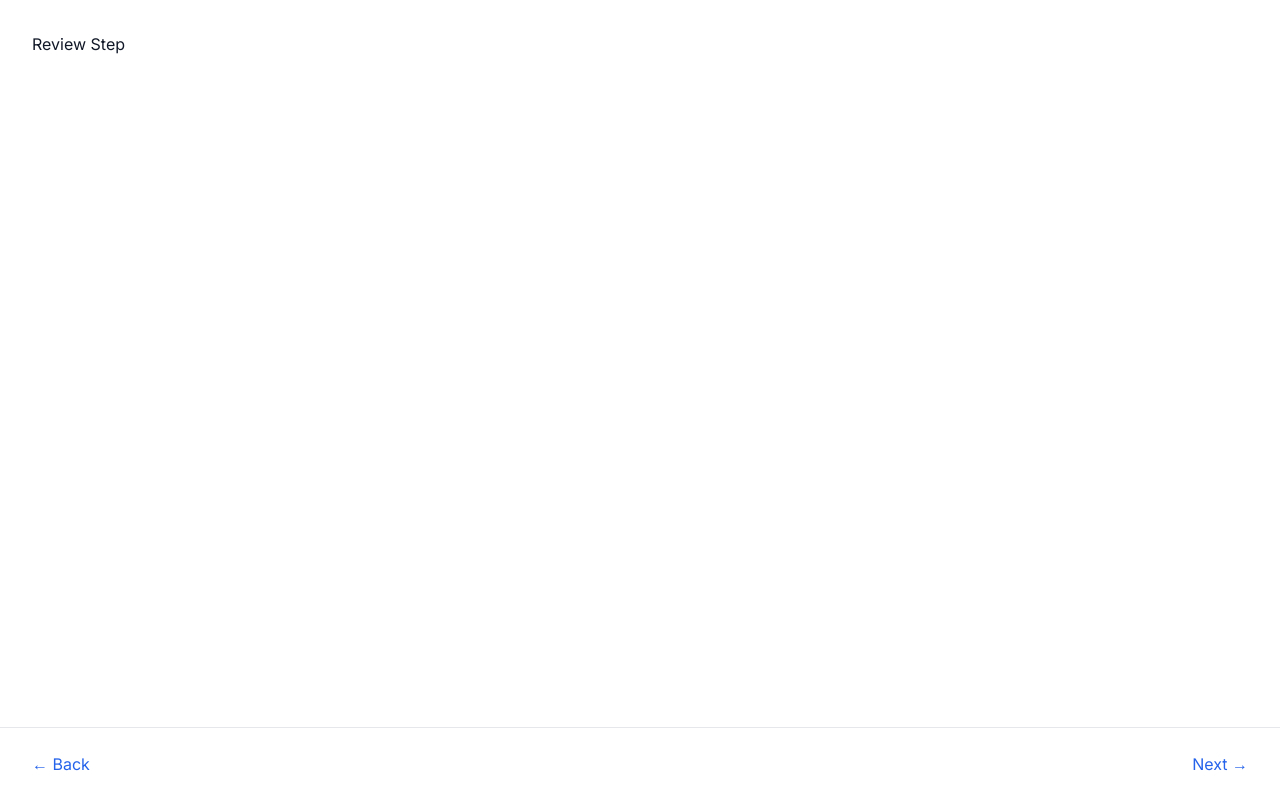
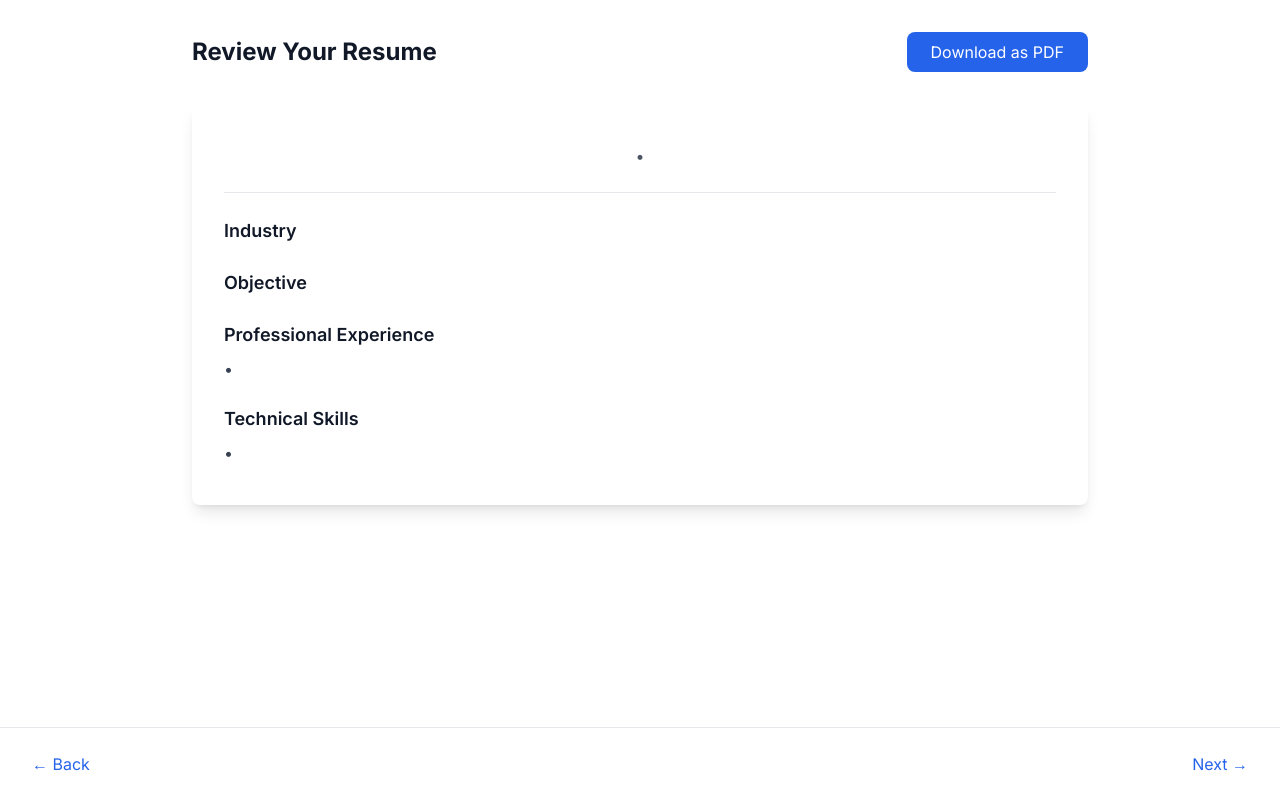
Before and after one commit to aadjones/resume, a Next.js app: page /wizard/review in a window 1280 px wide. Built offline with nearby package versions, Linux system fonts and the light colour scheme.

Commit message:
review step + live preview

```diff
--- a/app/wizard/review/page.tsx
+++ b/app/wizard/review/page.tsx
@@ -1,7 +1,76 @@
+'use client';
+
+import { useWizard } from '../../context/WizardContext';
+
 export default function ReviewStep() {
+  const { state } = useWizard();
+
+  const handleDownload = () => {
+    // TODO: Implement PDF download functionality
+    console.log('Downloading PDF...');
+  };
+
   return (
-    <div>
-      <h1>Review Step</h1>
+    <div className="max-w-4xl mx-auto">
+      <div className="flex justify-between items-center mb-8">
+        <h1 className="text-2xl font-bold">Review Your Resume</h1>
+        <button
+          onClick={handleDownload}
+          className="px-6 py-2 bg-blue-600 text-white rounded-lg hover:bg-blue-700 transition-colors"
+        >
+          Download as PDF
+        </button>
+      </div>
+
+      <div className="bg-white shadow-lg rounded-lg p-8 space-y-6">
+        {/* Header */}
+        <div className="text-center border-b pb-6">
+          <h2 className="text-3xl font-bold text-gray-900">{state.identity.name}</h2>
+          <div className="mt-2 text-gray-600">
+            <span>{state.identity.city}</span>
+            <span className="mx-2">•</span>
+            <span>{state.identity.email}</span>
+          </div>
+        </div>
+
+        {/* Industry */}
+        <div>
+          <h3 className="text-lg font-semibold text-gray-900 mb-2">Industry</h3>
+          <p className="text-gray-700">{state.industry}</p>
+        </div>
+
+        {/* Objective */}
+        <div>
+          <h3 className="text-lg font-semibold text-gray-900 mb-2">Objective</h3>
+          <p className="text-gray-700 whitespace-pre-wrap">{state.content.objective}</p>
+        </div>
+
+        {/* Experience */}
+        <div>
+          <h3 className="text-lg font-semibold text-gray-900 mb-2">Professional Experience</h3>
+          <div className="text-gray-700">
+            {state.content.experience.split('\n').map((bullet, index) => (
+              <div key={index} className="flex items-start mb-2">
+                <span className="mr-2">•</span>
+                <span>{bullet}</span>
+              </div>
+            ))}
+          </div>
+        </div>
+
+        {/* Skills */}
+        <div>
+          <h3 className="text-lg font-semibold text-gray-900 mb-2">Technical Skills</h3>
+          <div className="text-gray-700">
+            {state.content.skills.split('\n').map((skill, index) => (
+              <div key={index} className="flex items-start mb-2">
+                <span className="mr-2">•</span>
+                <span>{skill}</span>
+              </div>
+            ))}
+          </div>
+        </div>
+      </div>
     </div>
   );
 }
```
